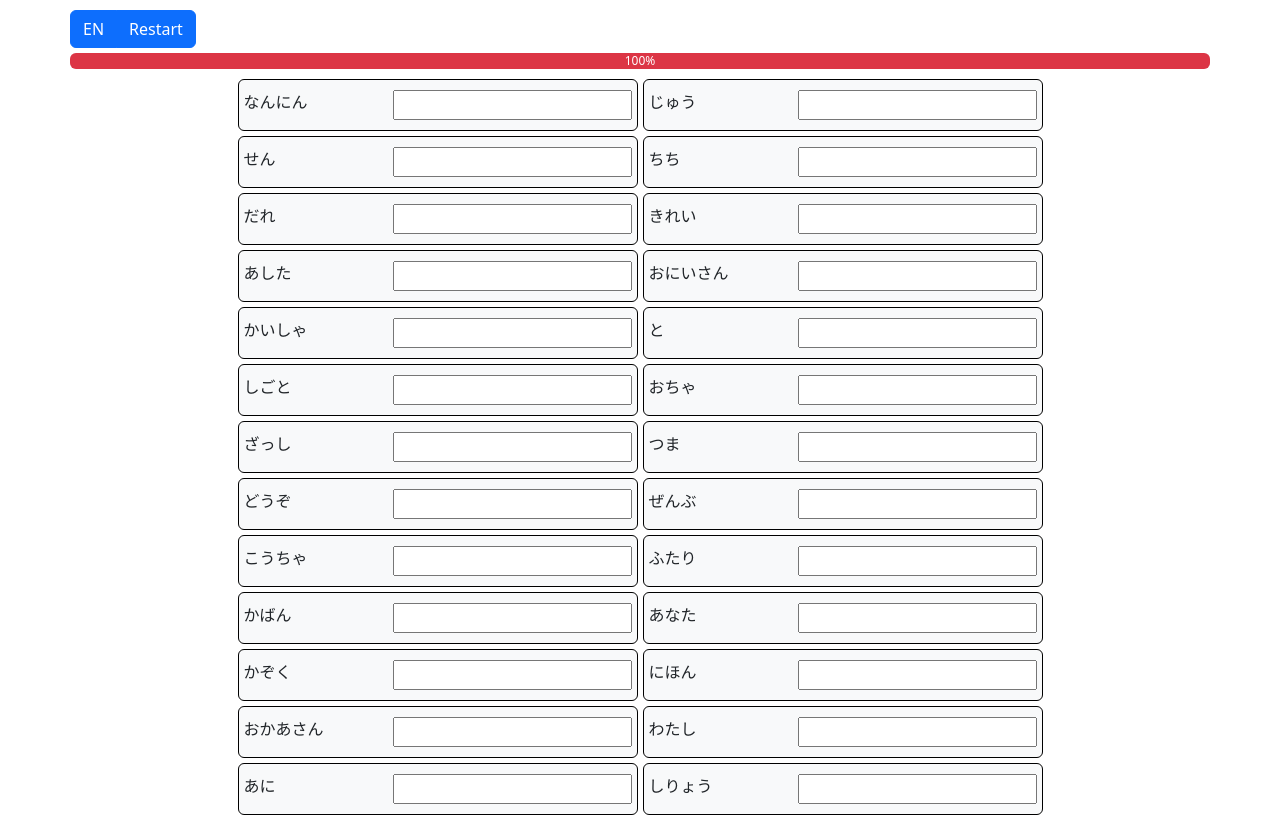
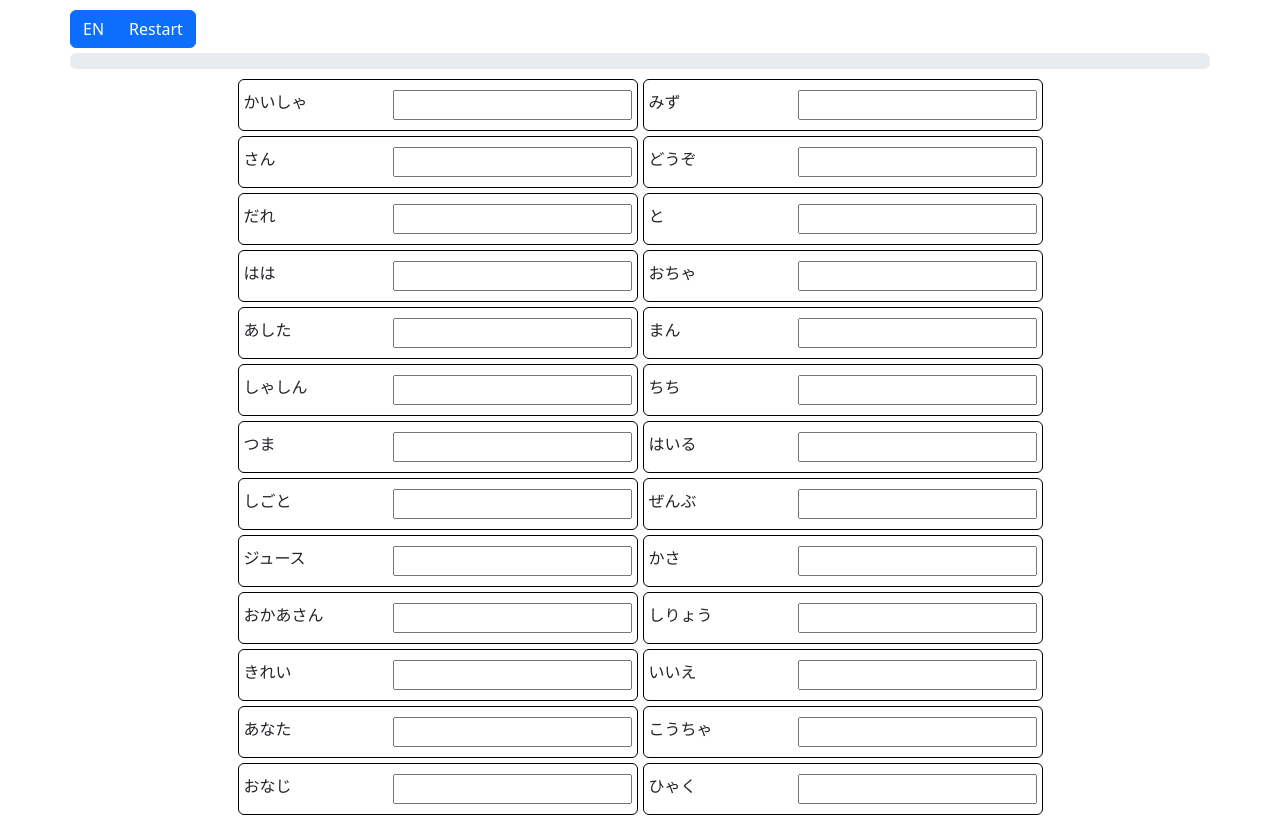
Before and after one commit to tp-hk/nihongo-go, a React (Create React App) app: page / in a window 1280 px wide. Shown: the top 817 px of the page. Built offline with nearby package versions, Linux system fonts and the light colour scheme.

Commit message:
use context init

```diff
--- a/src/container.jsx
+++ b/src/container.jsx
@@ -4,6 +4,12 @@ import ButtonGroup from "react-bootstrap/ButtonGroup";
 import Button from "react-bootstrap/Button";
 import { vocabs } from "./data";
 import "./container.css";
+
+const addIds = (items) =>
+  items.map((item, index) => {
+    item.id = index;
+    return item;
+  });
 
 const shuffle = (items) => items.sort(() => 0.5 - Math.random());
 
@@ -12,7 +18,8 @@ export const Container = () => {
   const [shuffledVocabs, setVocabs] = useState([]);
 
   useEffect(() => {
-    const shuffled = shuffle(vocabs);
+    const vocabsWithId = addIds(vocabs);
+    const shuffled = shuffle(vocabsWithId);
     setVocabs(shuffled);
   }, []);
 
--- a/src/progress.jsx
+++ b/src/progress.jsx
@@ -1,26 +1,47 @@
 import ProgressBar from "react-bootstrap/ProgressBar";
+import { useContext } from "react";
+import { VocabListContext } from "./vocab-list-context";
 
-export const Progress = (props) => {
-  const { correctCount, wrongCount } = props;
-  const total = correctCount + wrongCount;
+const getPercentages = (answerMap, totalCount) => {
+  const correctCount = [...answerMap.values()].filter(
+    (isCorrect) => isCorrect
+  ).length;
+
+  const wrongCount = answerMap.size - correctCount;
+
   const correctPercent =
-    total > 0 ? Math.round((correctCount / total) * 100) : 0;
-  const wrongPercent = 100 - correctPercent;
+    totalCount > 0 ? Math.round((correctCount / totalCount) * 100) : 0;
+
+  const wrongPercent =
+    totalCount > 0 ? Math.round((wrongCount / totalCount) * 100) : 0;
+
+  return {
+    correctCount,
+    correctPercent,
+    wrongCount,
+    wrongPercent,
+  };
+};
+
+export const Progress = () => {
+  const { totalCount, answerMap } = useContext(VocabListContext);
+
+  const { correctCount, wrongCount } = getPercentages(answerMap, totalCount);
 
   return (
     <div>
       <ProgressBar>
         <ProgressBar
           variant="success"
-          now={correctPercent}
-          label={`${correctPercent}%`}
+          now={correctCount}
+          label={`${correctCount}`}
           key={1}
         />
         <ProgressBar
           variant="danger"
-          now={wrongPercent}
-          label={`${wrongPercent}%`}
-          key={3}
+          now={wrongCount}
+          label={`${wrongCount}`}
+          key={2}
         />
       </ProgressBar>
     </div>
--- a/src/vocab-card.jsx
+++ b/src/vocab-card.jsx
@@ -4,7 +4,8 @@ import Card from "react-bootstrap/Card";
 import { VocabListContext } from "./vocab-list-context";
 
 export const VocabCard = ({ item }) => {
-  const { isShowJa, setAnswer } = useContext(VocabListContext);
+  const { isShowJa, setAnswer, updateAnswer, answerMap } =
+    useContext(VocabListContext);
 
   const inputRef = useRef(null);
   const [result, setResult] = useState("light");
@@ -26,13 +27,21 @@ export const VocabCard = ({ item }) => {
     const expected = isShowJa ? en : ja;
     const isCorrect =
       val.toLowerCase().trim() === expected.toLowerCase().trim();
-    setResult(isCorrect ? "success" : "danger");
 
-    setAnswer(isCorrect);
+    updateAnswer(item.id, isCorrect);
+  };
+
+  const getBg = () => {
+    const isCorrect = answerMap.get(item.id);
+    if (isCorrect === undefined) {
+      return null;
+    }
+
+    return isCorrect ? "success" : "danger";
   };
 
   return (
-    <Card className="card" bg={result}>
+    <Card className="card" bg={getBg()}>
       <div>{isShowJa ? ja : en}</div>
       <div>
         <input onKeyPress={handleKeyPress} ref={inputRef} />{" "}
--- a/src/vocab-list.jsx
+++ b/src/vocab-list.jsx
@@ -1,40 +1,49 @@
 import "./vocab-list.css";
 import { VocabCard } from "./vocab-card";
 import { Progress } from "./progress";
-import { useCallback, useState } from "react";
+import { useMemo, useCallback, useState, useRef } from "react";
 import { VocabListContext } from "./vocab-list-context";
 
 const getDivs = (vocabs) => {
   return vocabs.map((item) => {
-    return <VocabCard key={`${item.en}${new Date().getTime()}`} item={item} />;
+    return <VocabCard key={item.id} item={item} />;
   });
 };
 
 export const VocabList = ({ vocabs, isShowJa }) => {
-  const [correctAnswerCount, setCorrectAnswerCount] = useState(0);
+  // const [correctCount, setCorrectCount] = useState(0);
+  const [answeredCount, setAnsweredCount] = useState(0);
+  const totalCount = vocabs.length;
+  const answerMap = useRef(new Map());
 
-  const setAnswer = (isCorrect) => {
-    let correct = correctAnswerCount + (isCorrect ? 1 : -1);
-    if (correct < 0) {
-      correct = 0;
+  const updateAnswer = useCallback((vocabId, isCorrect) => {
+    const map = answerMap.current;
+    if (!map) {
+      return;
     }
-    setCorrectAnswerCount(correct);
-  };
+
+    map.set(vocabId, isCorrect);
+    // const correctCount = [...map.values()].filter(
+    //   (isCorrect) => isCorrect
+    // ).length;
+    // setCorrectCount(correctCount);
+    setAnsweredCount(map.size);
+  }, []);
+
+  const memoValue = useMemo(
+    () => ({
+      isShowJa,
+      updateAnswer,
+      answerMap: answerMap.current,
+    }),
+    [answeredCount, answerMap]
+  );
 
   return (
-    <VocabListContext.Provider
-      value={{
-        vocabs,
-        isShowJa,
-        setAnswer,
-      }}
-    >
+    <VocabListContext.Provider value={memoValue}>
       <div>
-        <Progress
-          correctCount={correctAnswerCount}
-          wrongCount={vocabs.length - correctAnswerCount}
-        />
-        <div className="container">{getDivs(vocabs, isShowJa)}</div>
+        <Progress />
+        <div className="container">{getDivs(vocabs)}</div>
       </div>
     </VocabListContext.Provider>
   );
```
